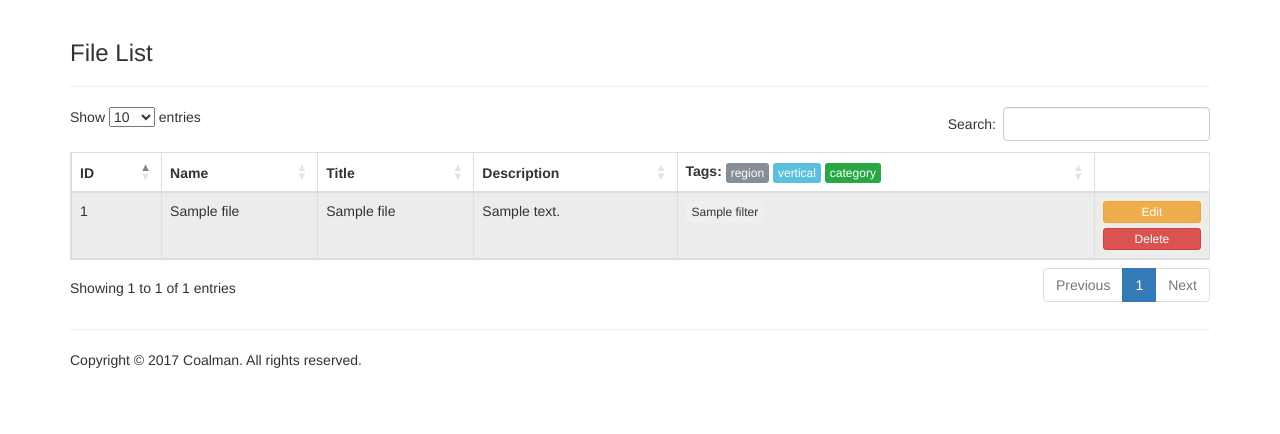
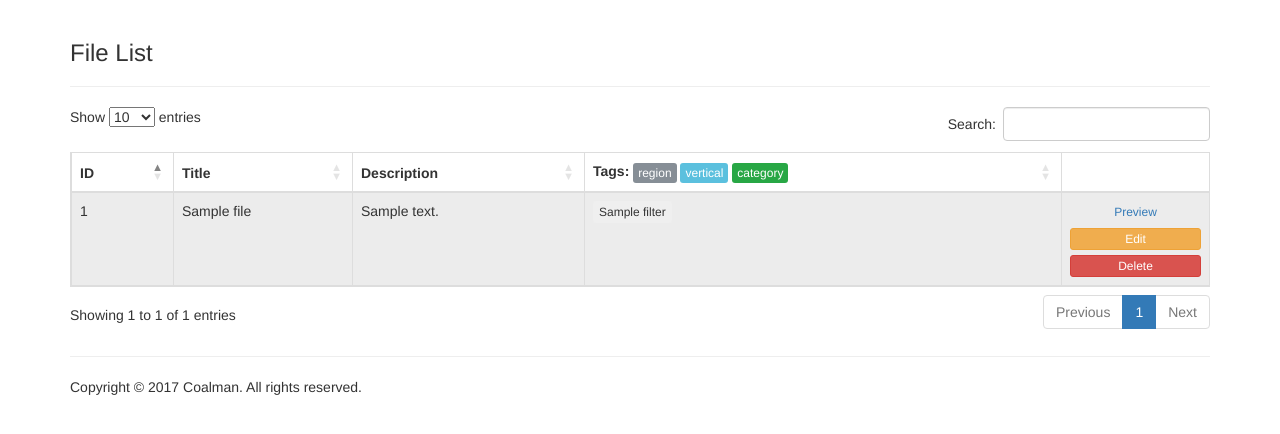
Before and after one commit to kendog/coalman, a Flask app: template templates/admin_files.html in a window 1280 px wide. Shown: the part 50-484 px from the top of the page. Run offline with Flask 2, Linux system fonts and the light colour scheme; the template is opened without the code that fills it: values that come from a table or form of the project are taken from there, others are empty; tables that the repository leaves empty hold one stand-in row (values such as "Sample post"); some libraries are stand-ins or nearby versions.

Commit message:
serve files

```diff
--- a/app.py
+++ b/app.py
@@ -1,5 +1,5 @@
 import os
-from flask import Flask, jsonify, request, redirect, url_for, render_template
+from flask import Flask, jsonify, request, redirect, url_for, render_template, send_from_directory
 from flask_sqlalchemy import SQLAlchemy
 from flask_security import Security, SQLAlchemyUserDatastore, UserMixin, RoleMixin, current_user, login_required, roles_required, utils
 from flask_marshmallow import Marshmallow
@@ -111,19 +111,6 @@ filters_schema = FilterSchema(many=True)
 @app.before_first_request
 def create_db():
     db.create_all()
-    # Populate Files
-    file = File.query.first()
-    if file is None:
-        db.session.add(File(name="file1.pdf", path="/files/", title="File 1 (PDF)", desc="File 1 is a PDF."))
-        db.session.add(File(name="file2.pdf", path="/files/", title="File 2 (PDF)", desc="File 2 is a PDF."))
-        db.session.add(File(name="file3.pdf", path="/files/", title="File 3 (PDF)", desc="File 3 is a PDF."))
-        db.session.add(File(name="file4.pdf", path="/files/", title="File 4 (PDF)", desc="File 4 is a PDF."))
-        db.session.add(File(name="file5.pdf", path="/files/", title="File 5 (PDF)", desc="File 5 is a PDF."))
-        db.session.add(File(name="file6.pdf", path="/files/", title="File 6 (PDF)", desc="File 6 is a PDF."))
-        db.session.add(File(name="file7.pdf", path="/files/", title="File 7 (PDF)", desc="File 7 is a PDF."))
-        db.session.add(File(name="file8.pdf", path="/files/", title="File 8 (PDF)", desc="File 8 is a PDF."))
-        db.session.add(File(name="file9.pdf", path="/files/", title="File 9 (PDF)", desc="File 9 is a PDF."))
-        db.session.commit()
     # Populate FilterGroup
     filter_group = FilterType.query.first()
     if filter_group is None:
@@ -190,6 +177,14 @@ def files():
     return jsonify({'results': results.data})
 
 
+# Send APIs
+@app.route('/file/<id>')
+def send_file(id):
+    file = File.query.filter_by(id=id).first()
+    filepath = os.path.join(file.path, file.name)
+    return send_from_directory(file.path, file.name)
+
+
 # Tags APIs
 @app.route('/api/v1/filters', methods=['GET'])
 def filters():
@@ -206,6 +201,7 @@ def filters():
 def regions(filter_type):
     results = filters_schema.dump(Filter.query.filter_by(filter_type=filter_type).order_by(Filter.weight).all())
     return jsonify({'results': results.data})
+
 
 
 # ADMIN Pages
@@ -316,7 +312,7 @@ def admin_files_edit(id):
 @roles_required('admin')
 def admin_files_delete(id):
     if 'submit-delete' in request.form:
-        exists = db.session.query(Filter.id).filter_by(id=id).scalar()
+        exists = db.session.query(File.id).filter_by(id=id).scalar()
         if exists:
             file = File.query.filter_by(id=id).first()
             db.session.delete(file)
--- a/templates/admin_files.html
+++ b/templates/admin_files.html
@@ -13,7 +13,6 @@
         <thead>
         <tr>
             <th>ID</th>
-            <th>Name</th>
             <th>Title</th>
             <th>Description</th>
             <th>Tags:
@@ -28,7 +27,6 @@
         {%  for file in files %}
             <tr>
                 <td>{{ file.id }}</td>
-                <td>{{ file.name }}</td>
                 <td>{{ file.title }}</td>
                 <td>{{ file.desc }}</td>
                 <td>
@@ -37,6 +35,7 @@
                     {% endfor %}
                 </td>
                 <td>
+                    <a href="/file/{{ file.id }}" class="btn btn-block btn-xs" target="_blank">Preview</a>
                     <a href="/admin/files/edit/{{ file.id }}" class="btn btn-warning btn-block btn-xs">Edit</a>
                     <a href="/admin/files/delete/{{ file.id }}" class="btn btn-danger btn-block btn-xs">Delete</a>
                 </td>
@@ -59,7 +58,7 @@
                 "columnDefs": [ {
                     "searchable": false,
                     "orderable": false,
-                    "targets": 5
+                    "targets": 4
                 } ]
             } );
         } );
--- a/templates/admin_files_edit.html
+++ b/templates/admin_files_edit.html
@@ -13,7 +13,6 @@
         <div class="row">
             <div class="col-md-7">
 
-
                 <div class="form-group">
                     <label for="title">Title</label>
                     <input id="title" name="title" type="text" class="form-control" value="{{ file.title }}" />
@@ -27,8 +26,11 @@
                 <hr>
 
                 <div class="form-group">
+                    <label for="path">Path</label>
+                    <input disabled id="path" name="path" type="text" class="form-control" value="{{ file.path }}" />
                     <label for="name">File</label>
                     <input disabled id="name" name="name" type="text" class="form-control" value="{{ file.name }}" />
+                    <a href="/file/{{ file.id }}" class="btn btn-block btn-xs" target="_blank">Preview</a>
                 </div>
 
                 <div class="form-group">
```
Also changed, not shown: 1 other file. Lines whose indentation alone changed are shown as unchanged.
